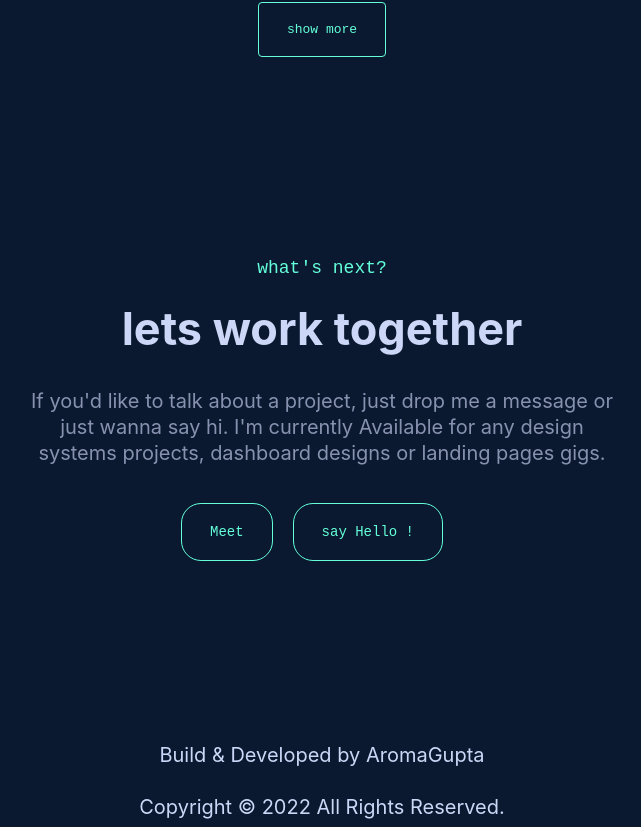
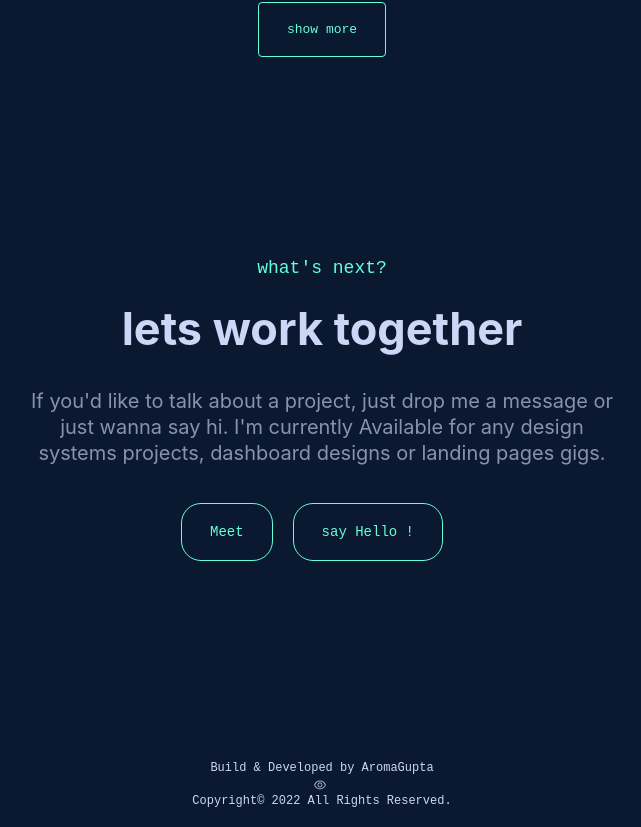
Before and after one commit to aroma-sketch/site_2022, a React (Create React App) app: page / in a window 1280 px wide. Shown: the part 3398-4225 px from the top of the page, without its empty margins (318-959 px from the left). Built offline with nearby package versions, Linux system fonts and the light colour scheme; no server answers; a web font is replaced by a local one.

Commit message:
footer done

```diff
--- a/src/component/Footer/Footer.jsx
+++ b/src/component/Footer/Footer.jsx
@@ -1,9 +1,16 @@
 import React from 'react'
 import "./Footer.scss"
 import { useEffect, useState } from "react";
+import {AiOutlineEye,AiOutlineCopyrightCircle} from 'react-icons/ai';
 
 
 const Footer = () => {
+    const [count, setCount] = useState(null);
+    useEffect(() => {
+      fetch("https://api.countapi.xyz/update/aromagupta/mysite/?amount=1")
+        .then((res) => res.json())
+        .then((json) => setCount(json.value));
+    }, []);
 
     let getYear= () => {
         let currentYear = new Date().getFullYear();
@@ -13,17 +20,28 @@ const Footer = () => {
 
     return (
         <div className="footer">
-
-            {/* ................Copyright area .......................*/}
-            <p> Build &amp; Developed by AromaGupta
-            <br />
-            {/* ................githubstars & fork stats .............*/}
-
-            <br />
-             Copyright &copy; <span> {getYear()} </span> All Rights Reserved.
-           </p>
+<div className="center-part">
+        <div className="first-line">
+             {/* ................Copyright area .......................*/}
+            <p>Build &amp; Developed by AromaGupta</p>
+        </div>
 
 
+            <div className="second-line">
+ {/* ................githubstars & fork stats ...*/}
+ <span>
+    <div className="ded">
+ <AiOutlineEye/>
+      {count && <h3> {count} </h3>}
+      </div>
+ </span>
+            </div>
+
+            <div className="third-line">
+                <p>Copyright&copy; <span> {getYear()} </span> All Rights Reserved.</p>
+            </div>
+
+            </div>
         </div>
     )
 }
--- a/src/component/Footer/Footer.scss
+++ b/src/component/Footer/Footer.scss
@@ -2,10 +2,43 @@
 @import "../../Styling/style.scss";
 
 .footer{
-    background-color: var(--navy);
+    // background-color: var(--navy);
     text-align: center;
+    color: var(--light-slate);
+    font-family: var(--font-mono);
+    font-size: var(--fz-xxs);
+    line-height: 1;
+    padding: 10px;
 
+.center-part{
+    padding: 10px;
 
+.first-line{
+margin-bottom: 4px;
+}
+.second-line{
+span{
+    display: inline-flex;
+    -webkit-box-align: center;
+    align-items: center;
+    margin: 0px 7px;
+
+    .ded{
+    //    font-size: 15px;
+       display: flex;
+
+        svg{
+            display: inline-block;
+    margin-right: 5px;
+    width: 14px;
+    height: 14px;
+        }
+    }}
+}
+.third-line{
+
+}
     p{
     color: #CCD7F7;
+}
 }}
```
